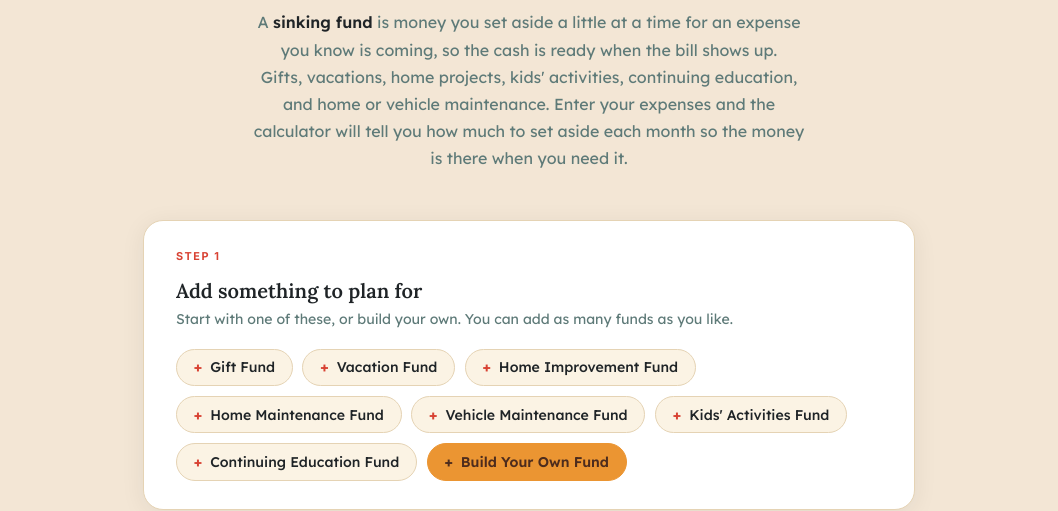
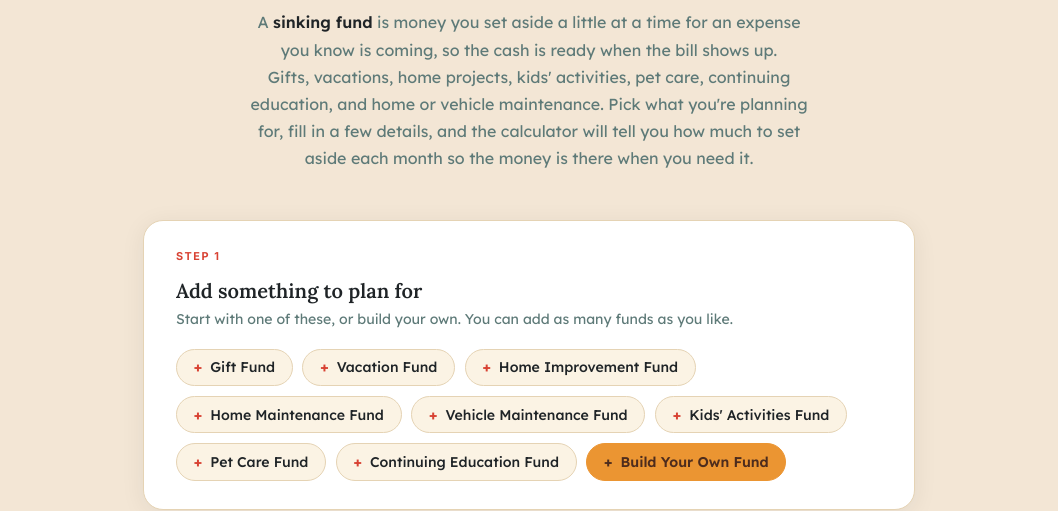
Before and after one commit to everydayrich/plan-ahead-calculator, a plain HTML site: page index.html in a window 1280 px wide. Shown: the part 305-816 px from the top of the page, without its empty margins (111-1169 px from the left). Drawn offline with Linux system fonts and the light colour scheme.

Commit message:
Update index.html

```diff
--- a/index.html
+++ b/index.html
@@ -701,7 +701,7 @@
   <img class="hero-logo" src="everyday_rich_stacked_logo_rgb_red.png" alt="Everyday Rich" />
   <div class="hero-eyebrow">Plan Ahead Calculator</div>
   <h1>Plan for the big stuff <em>before</em> it shows up.</h1>
-  <p>A <strong>sinking fund</strong> is money you set aside a little at a time for an expense you know is coming, so the cash is ready when the bill shows up. <br>Gifts, vacations, home projects, kids' activities, continuing education, and home or vehicle maintenance. Enter your expenses and the calculator will tell you how much to set aside each month so the money is there when you need it.</p>
+  <p>A <strong>sinking fund</strong> is money you set aside a little at a time for an expense you know is coming, so the cash is ready when the bill shows up. <br>Gifts, vacations, home projects, kids' activities, pet care, continuing education, and home or vehicle maintenance. Pick what you're planning for, fill in a few details, and the calculator will tell you how much to set aside each month so the money is there when you need it.</p>
 </div>
 
 <div class="page">
@@ -819,6 +819,21 @@
       ],
       items: [],
     },
+    pets: {
+      name: 'Pet Care Fund',
+      chip: 'Pet Care Fund',
+      blurb: 'Checkups, prevention, grooming, and boarding, plus a cushion for the surprise vet visit.',
+      timing: 'Spread this over {months:n} months.',
+      months: 12,
+      sentences: [
+        { tpl: 'We have {pets:n} pets. Checkups and vaccines run about {cost:$} per pet each year.', calc: v => v.pets * v.cost },
+        { tpl: 'Flea, tick, and heartworm prevention costs about {cost:$} a year in total.', calc: v => v.cost },
+        { tpl: 'We get about {count:n} grooming visits a year at {cost:$} each.', calc: v => v.count * v.cost },
+        { tpl: 'Boarding or pet sitting runs about {nights:n} nights a year at {cost:$} a night.', calc: v => v.nights * v.cost },
+        { tpl: "I'd like {cost:$} set aside for surprise vet bills.", calc: v => v.cost },
+      ],
+      items: [],
+    },
     education: {
       name: 'Continuing Education Fund',
       chip: 'Continuing Education Fund',
@@ -835,7 +850,7 @@
     },
     custom: {
       name: '',
-      placeholder: 'Name your fund (e.g. Pet Care)',
+      placeholder: 'Name your fund (e.g. Back-to-School)',
       chip: 'Build Your Own Fund',
       blurb: 'Add each expense, how many times it happens, and what it usually costs.',
       timing: 'Spread this over {months:n} months.',
```
